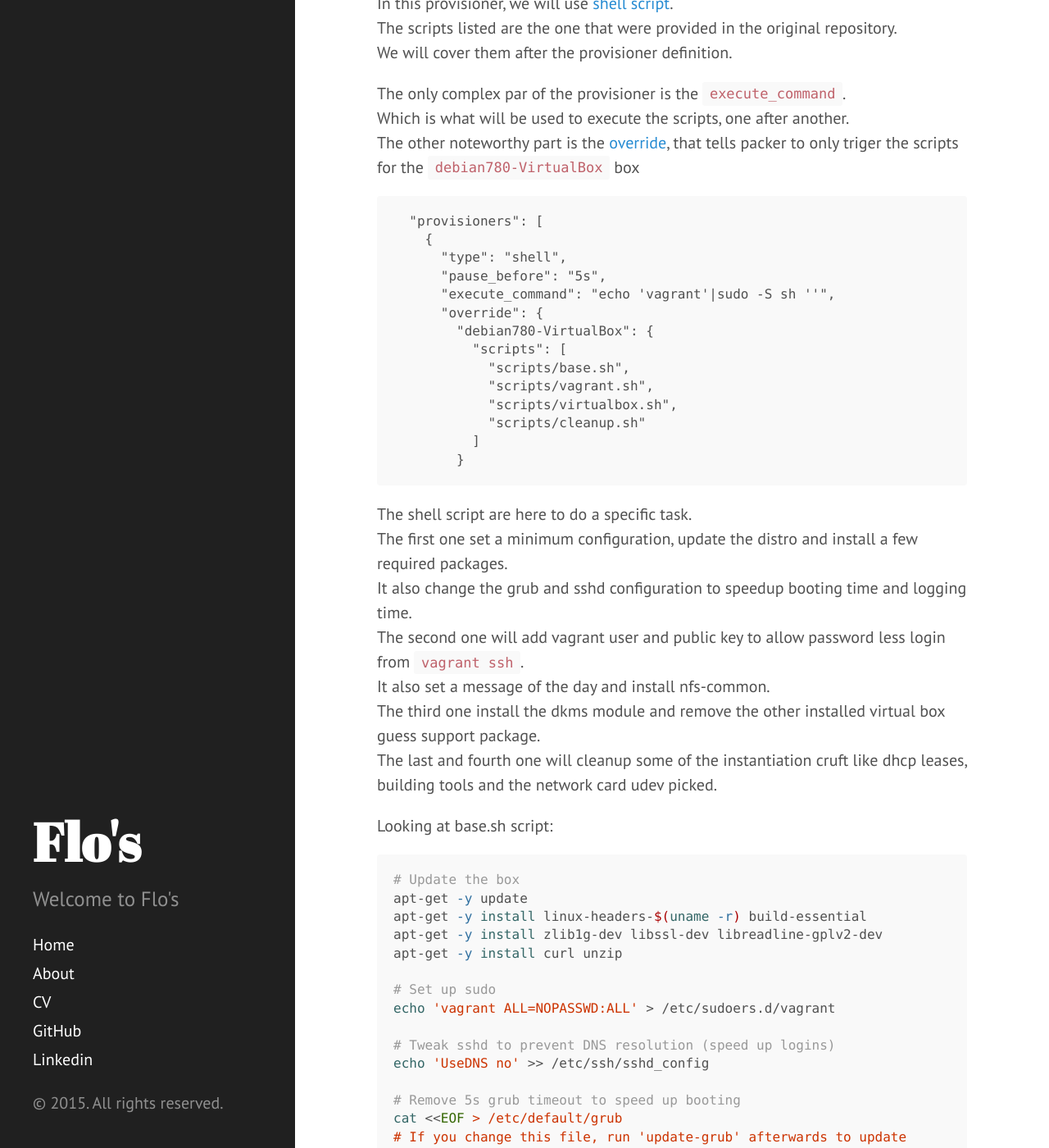
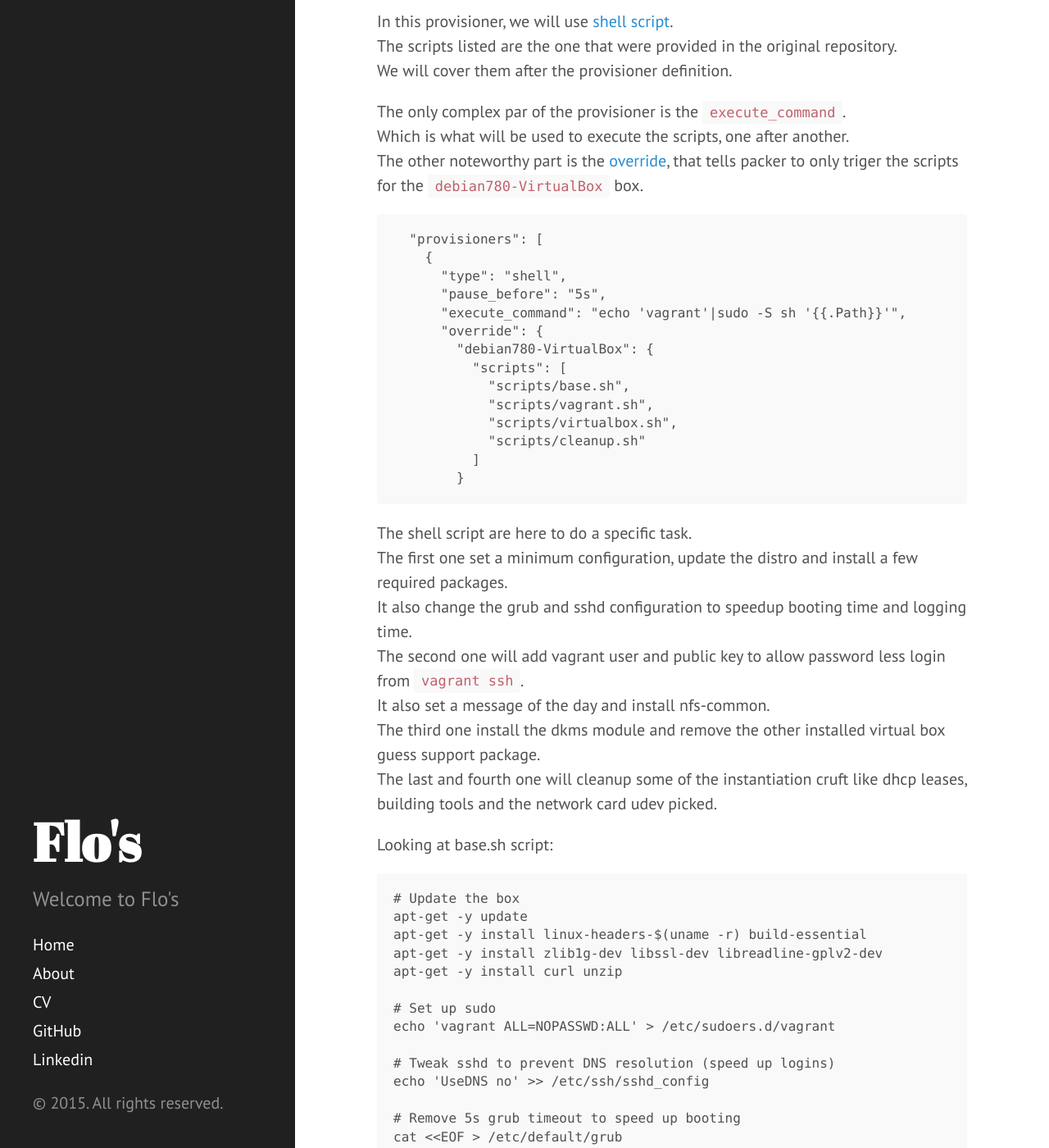
Before and after one commit to raudf/raudf.github.io, a Jekyll site: the page built from _posts/2015-02-09-packer.md, in a window 1280 px wide and 1400 px high, scrolled down 5838 px. Shown: the whole window at 82% size. Built offline with Jekyll 4.4.1, drawn with Linux system fonts in a browser that asks for light colours; Markdown is read by kramdown in place of the engine named in the settings; some of the changed text lies outside the part shown.

Commit message:
Fixing a still more things on that packer post

````diff
--- a/_posts/2015-02-09-packer.md
+++ b/_posts/2015-02-09-packer.md
@@ -121,6 +121,7 @@ This is really convenient since the preseed is expected to be served over http.
 More on that in a moment.
 
 With this knowledge we are able to understand this part:
+{% raw %}
 ```
         "<esc><wait>",
         "install <wait>",
@@ -138,13 +139,15 @@ With this knowledge we are able to understand this part:
         "keyboard-configuration/xkb-keymap=us <wait>",
         "<enter><wait>"
 ```
-
+{% endraw %}
 Going further into the builder definition, we can see the hardware definition:
+{% raw %}
 ```
       "disk_size": "{{user `disk_size`}}",
       "guest_os_type": "Debian_64",
       "headless": true,
 ```
+{% endraw %}
 
 There is the afforementionned directory, where our ```preseed.cfg``` is stored:
 ```
@@ -152,11 +155,13 @@ There is the afforementionned directory, where our ```preseed.cfg``` is stored:
 ```
 
 Then comes the place where we get the iso, the way to ensure no corruption occured during the download:
+{% raw %}
 ```
       "iso_checksum": "{{user `iso_md5`}}",
       "iso_checksum_type": "md5",
       "iso_url": "{{user `iso_url`}}",
 ```
+{% endraw %}
 
 We provide a name for the build:
 ```
@@ -169,12 +174,14 @@ We provide a way to turn the VM down, used once we are done with it.
 ```
 
 We set a username/password and other details for the ssh configuration:
+{% raw %}
 ```
       "ssh_password": "vagrant",
       "ssh_username": "vagrant",
       "ssh_port": "{{user `ssh_port`}}",
       "ssh_wait_timeout": "{{user `ssh_wait_timeout`}}",
 ```
+{% endraw %}
 
 The most important property for the builder object is the type.
 This type define the targeted platform running the box.
@@ -185,18 +192,21 @@ The use the [virtualbox builder](https://www.packer.io/docs/builders/virtualbox-
 
 
 We give a name to the created VM:
+{% raw %}
 ```
       "vm_name": "{{user `vm_name`}}",
 ```
+{% endraw %}
 
 Finally we provide some details to modify the VM hardware:
+{% raw %}
 ```
       "vboxmanage": [
         ["modifyvm", "{{.Name}}", "--memory", "{{user `memory`}}"],
         ["modifyvm", "{{.Name}}", "--cpus", "{{user `core`}}"]
       ]
 ```
-
+{% endraw %}
 
 While it looks like a lot, it remains fairly concice.
 It is also worth remembering that it is the only mendatory part of the definiton.
@@ -207,6 +217,7 @@ In the process, the original virtual machine will not be kept.
 
 We are not doing much appart of saying that we want a vagrant box.
 We also want to change the output name from ```packer_{{.BuildName}}_{{.Provider}}.box``` to the one we set in the variables at the top of our template:
+{% raw %}
 ```
   "post-processors": [
     {
@@ -215,6 +226,7 @@ We also want to change the output name from ```packer_{{.BuildName}}_{{.Provider
     }
   ]
 ```
+{% endraw %}
 
 To conclude the template, we add a provisioner.
 While I personally find provisioner and post-processor to be used/named the wrong way around, I will stick to the naming scheme used by packer convention.
@@ -225,7 +237,8 @@ We will cover them after the provisioner definition.
 
 The only complex par of the provisioner is the [```execute_command```](https://packer.io/docs/provisioners/shell.html#execute_command).
 Which is what will be used to execute the scripts, one after another.
-The other noteworthy part is the [override](https://www.packer.io/docs/templates/provisioners.html), that tells packer to only triger the scripts for the ```debian780-VirtualBox``` box
+The other noteworthy part is the [override](https://www.packer.io/docs/templates/provisioners.html), that tells packer to only triger the scripts for the ```debian780-VirtualBox``` box.
+{% raw %}
 ```
   "provisioners": [
     {
@@ -242,7 +255,7 @@ The other noteworthy part is the [override](https://www.packer.io/docs/templates
           ]
         }
 ```
-
+{% endraw %}
 The shell script are here to do a specific task.
 The first one set a minimum configuration, update the distro and install a few required packages.
 It also change the grub and sshd configuration to speedup booting time and logging time.
@@ -252,7 +265,8 @@ The third one install the dkms module and remove the other installed virtual box
 The last and fourth one will cleanup some of the instantiation cruft like dhcp leases, building tools and the network card udev picked.
 
 Looking at base.sh script:
-```bash
+{% raw %}
+```
 # Update the box
 apt-get -y update
 apt-get -y install linux-headers-$(uname -r) build-essential
@@ -279,8 +293,10 @@ EOF
 
 update-grub
 ```
+{% endraw %}
 
 looking at the vagrant.sh script:
+{% raw %}
 ```
 # Set up Vagrant.
 
@@ -302,8 +318,10 @@ echo 'Welcome to your Vagrant-built virtual machine.' > /var/run/motd
 # Install NFS client
 apt-get -y install nfs-common
 ```
+{% endraw %}
 
 looking at the virtualbox.sh script:
+{% raw %}
 ```
 if test -f .vbox_version ; then
   # The netboot installs the VirtualBox support (old) so we have to remove it
@@ -331,9 +349,10 @@ if test -f .vbox_version ; then
   /etc/init.d/vboxadd start
 fi
 ```
-
+{% endraw %}
 
 looking at the cleanup.sh script
+{% raw %}
 ```
 # Clean up
 apt-get -y remove linux-headers-$(uname -r) build-essential
@@ -354,6 +373,7 @@ rm /lib/udev/rules.d/75-persistent-net-generator.rules
 echo "Adding a 2 sec delay to the interface up, to make the dhclient happy"
 echo "pre-up sleep 2" >> /etc/network/interfaces
 ```
+{% endraw %}
 
 This conclude the walkthrough of the template.
 We will now look at the few commands to make something useful out of this template.
@@ -371,6 +391,7 @@ $ packer build ta-debian-7-wheezy-virtualbox.json
 ```
 
 After some time and is everthing is going ok, you should see something like:
+{% raw %}
 ```
 debian780-VirtualBox output will be in this color.
 
@@ -889,11 +910,13 @@ Build 'debian780-VirtualBox' finished.
 ==> Builds finished. The artifacts of successful builds are:
 --> debian780-VirtualBox: 'virtualbox' provider box: debian780
 ```
+{% endraw %}
 
 We can see a new file being created ```debian780```.
 There is also a folder called ```packer_cache``` containing the iso downloaded to create the box.
 
 Here is the folder tree before the build:
+{% raw %}
 ```
 $ tree
 .
@@ -911,10 +934,11 @@ $ tree
 ├── ta-debian-7-wheezy.json
 ├── ta-debian-7-wheezy-virtualbox.json
 └── ta-debian-7-wheezy-virtualbox-puppet.json
+```
+{% endraw %}
 
-```
-
-
+This is the tree output after the build
+{% raw %}
 ```
 $ tree
 .
@@ -937,3 +961,6 @@ $ tree
 ├── ta-debian-7-wheezy-virtualbox.json
 └── ta-debian-7-wheezy-virtualbox-puppet.json
 ```
+{% endraw %}
+
+That is for now, later on we will go one step further with vagrant.
````
Also changed, not shown: other parts of _posts/2015-02-09-packer.md (+1 -1 lines).
